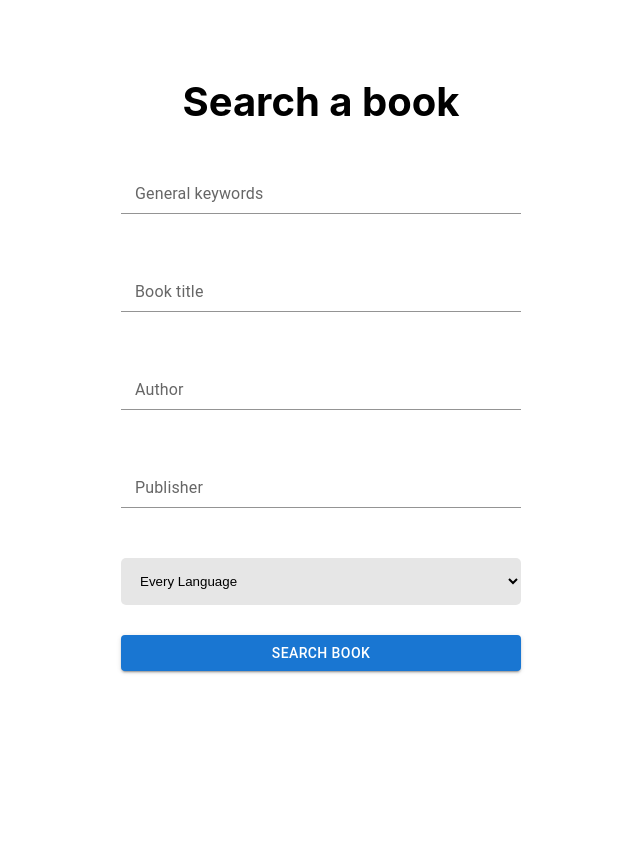
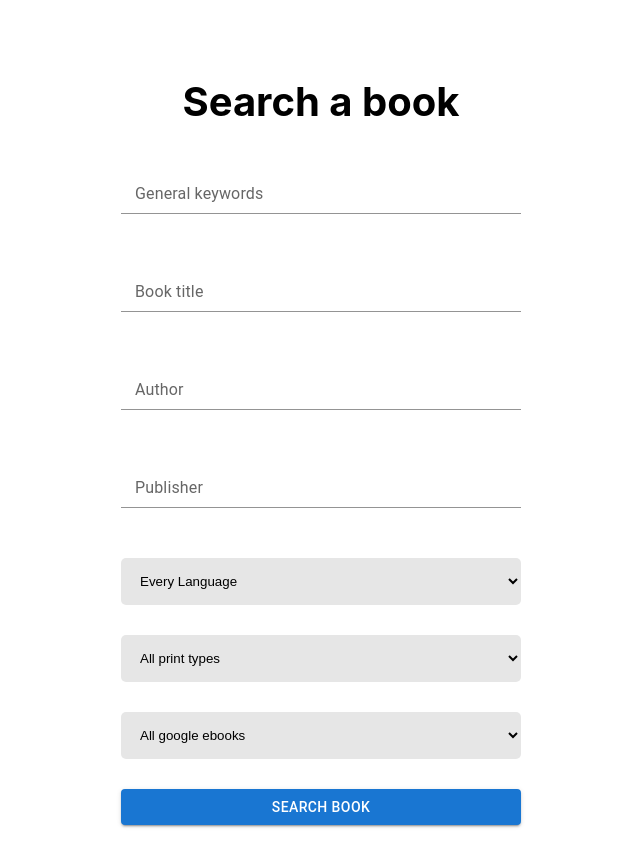
Before and after one commit to smeh09/makeuc-hack, a React (Create React App) app: page /searchBook in a window 1280 px wide. Shown: the top 866 px of the page, without its empty margins (319-959 px from the left). Before the commit the page ends 800 px from the top, so only its background shows below. Built offline with nearby package versions, Linux system fonts and the light colour scheme.

Commit message:
finished searchbookform

```diff
--- a/src/Components/SearchBookForm.js
+++ b/src/Components/SearchBookForm.js
@@ -12,6 +12,8 @@ const SearchBookForm = () => {
   const [ author, setAuthor ] = useState("");
   const [ publisher, setPublisher ] = useState("");
   const [ lang, setLang ] = useState("");
+  const [ printType, setPrintType ] = useState("");
+  const [ filter, setFilter ] = useState("");
 
   const handleSubmit = (e) => {
     e.preventDefault();
@@ -50,6 +52,16 @@ const SearchBookForm = () => {
           <option value="ru">Russian</option>
           <option value="es">Spanish</option>
         </select>
+        <select value={printType}  className='searchBookFormInput' onChange={e => {setPrintType(e.target.value)}} onBlur={(e) => setPrintType(e.target.value)} >
+          <option value="all"> All print types</option>
+          <option value="books"> All books</option>
+          <option value="magazines"> All Magazines</option>
+        </select>
+        <select value={filter}  className='searchBookFormInput' onChange={e => {setFilter(e.target.value)}} onBlur={(e) => setFilter(e.target.value)} >
+          <option value="ebooks"> All google ebooks </option>
+          <option value="free-ebooks"> All free google ebooks</option>
+          <option value="paid-ebooks"> All paid google ebooks</option>
+        </select>
         <Button type='submit' className='submitButton' onClick={(e) => handleSubmit(e)} variant="contained" type='submit'>Search book</Button>
       </form>
     </div>
--- a/src/styles/SearchBookForm.css
+++ b/src/styles/SearchBookForm.css
@@ -19,7 +19,7 @@
   margin-bottom: 50px;
 }
 
-#searchBookFormSelectLang {
+select {
   padding: 15px;
   background: rgb(230, 230, 230);
   border-radius: 5px;
```
